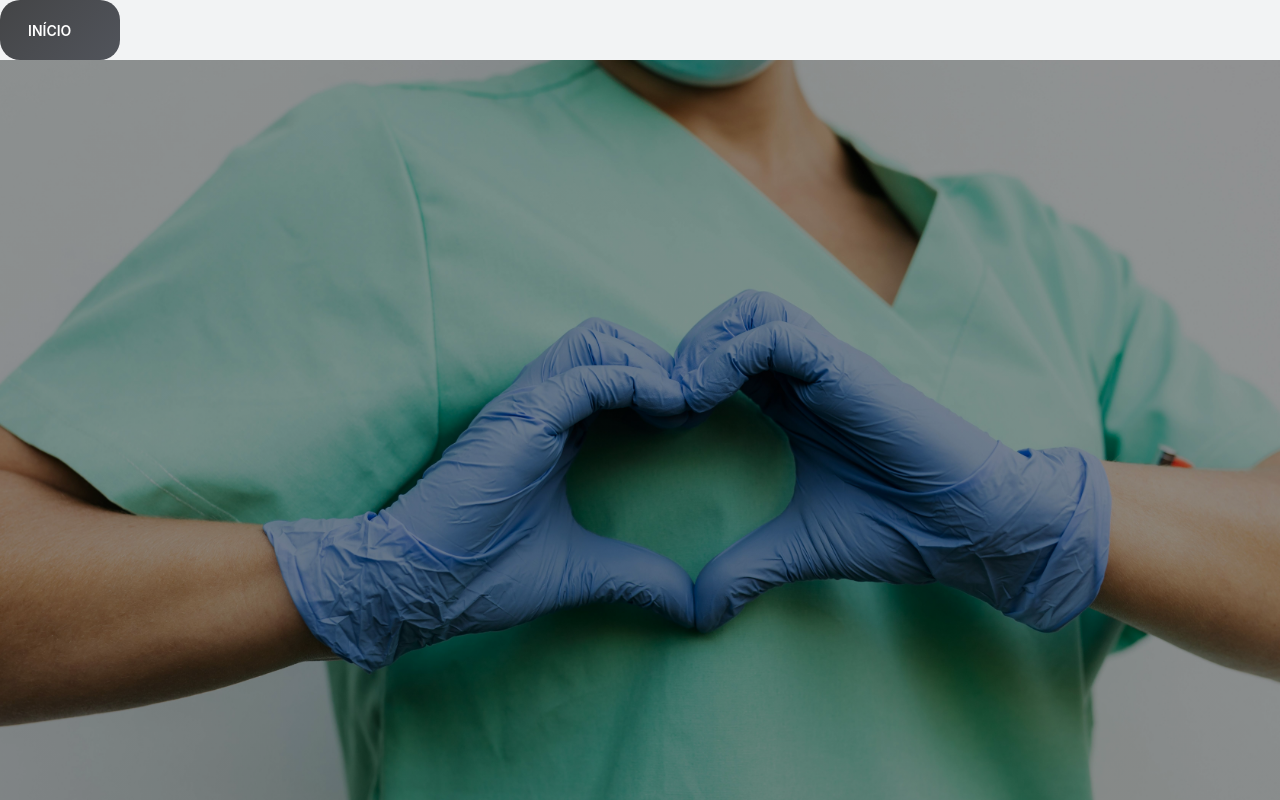
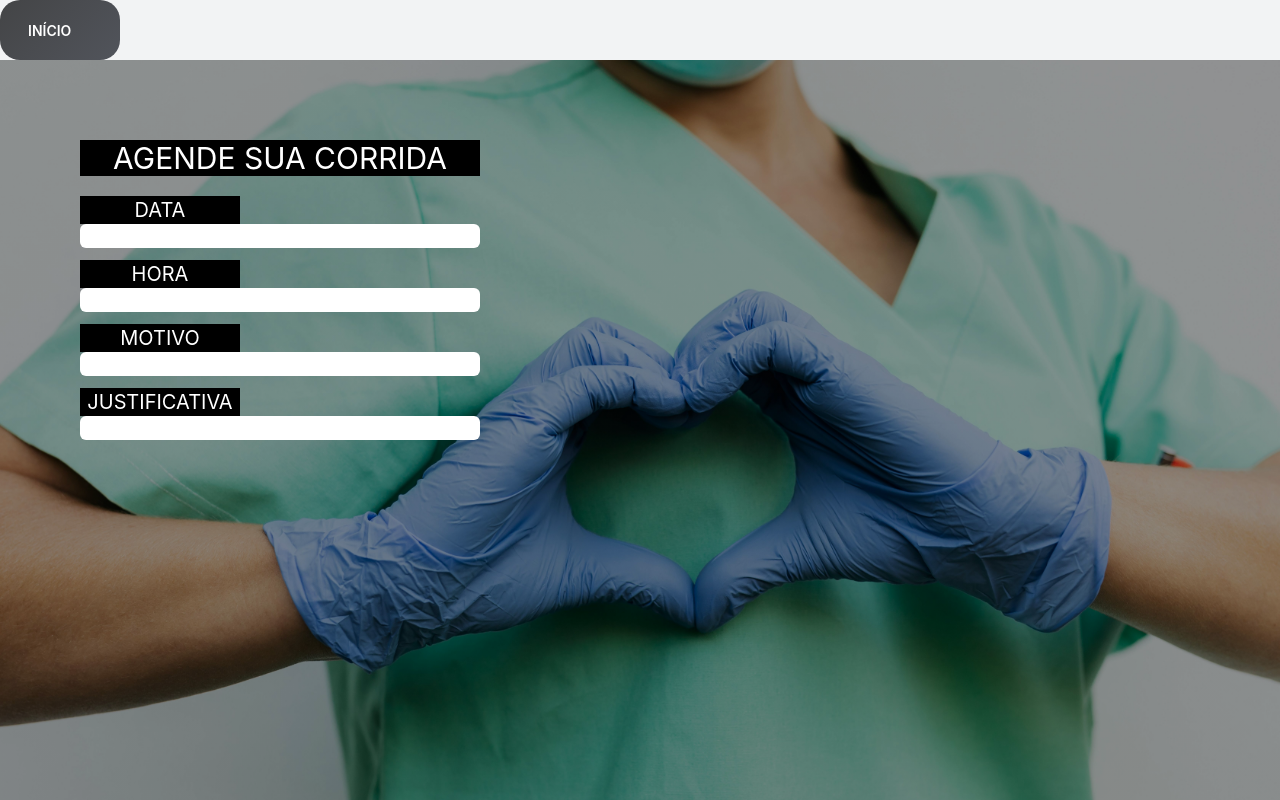
Before and after one commit to soeiroo/hackathon-front, a React app in the folder frontend/: page /testpaciente in a window 1280 px wide. Built offline with nearby package versions, Linux system fonts and the light colour scheme; the HTML template or start-up script is replaced by a standard one.

Commit message:
Pacient page

```diff
--- a/frontend/src/components/PacientPage.jsx
+++ b/frontend/src/components/PacientPage.jsx
@@ -1,15 +1,46 @@
 import NavBar from "./NavBar.jsx";
 
-export default function PacientePage() {
+const agendamentosFetchInit = 'AGENDAMENTOS_FETCH_INIT'
+const agendamentosFetchSuccess = 'AGENDAMENTOS_FETCH_SUCCESS'
+const agendamentosFetchFailure = 'AGENDAMENTOS_FETCH_FAILURE'
+const AGENDAMENTOS_QUERY = 'https://supraorbital-unindemnified-ettie.ngrok-free.dev/agendamentos'
+
+const agendamentosReducer = (state,action) => {
+    switch(action.type){
+      case agendamentosFetchInit:
+        return {...state,isLoading:true,isError:false,};
+      case agendamentosFetchSuccess:
+        return{...state,isLoading:false,isError:false,data:action.payload,}
+      case agendamentosFetchFailure:
+        return{...state,isLoading:false,isError:true,}
+      default:
+        throw new Error()
+    }
+}
+
+export default function PacientPage() {
     return (
+        <>
         <header>
             <NavBar />
-            <Form />
         </header>
+        <h2 className="text-center text-3xl text-white bg-black mt-20 w-100 ml-20">AGENDE SUA CORRIDA</h2>
+        <form className="w-40 ml-20 mt-5">
+            <p className="text-xl text-center  bg-black text-white">DATA</p>
+            <input className="bg-white rounded-md w-100 "  type="text" />
+
+            <p className="text-xl text-center  bg-black text-white mt-3">HORA</p>
+            <input className="bg-white rounded-md w-100 "  type="text" />
+
+            <p className="text-xl text-center  bg-black text-white mt-3">MOTIVO</p>
+            <input className="bg-white rounded-md w-100" type="text" />
+
+            <p className="text-xl text-center  bg-black text-white mt-3">JUSTIFICATIVA</p>
+            <input className="bg-white rounded-md w-100" type="text" />
+
+        </form>
+        <section className="bg-white rounded-xl my-20">
+        </section>
+        </>
     )
 }
-
-const Form = () => {
-    <form>
-    </form>
-}
```
